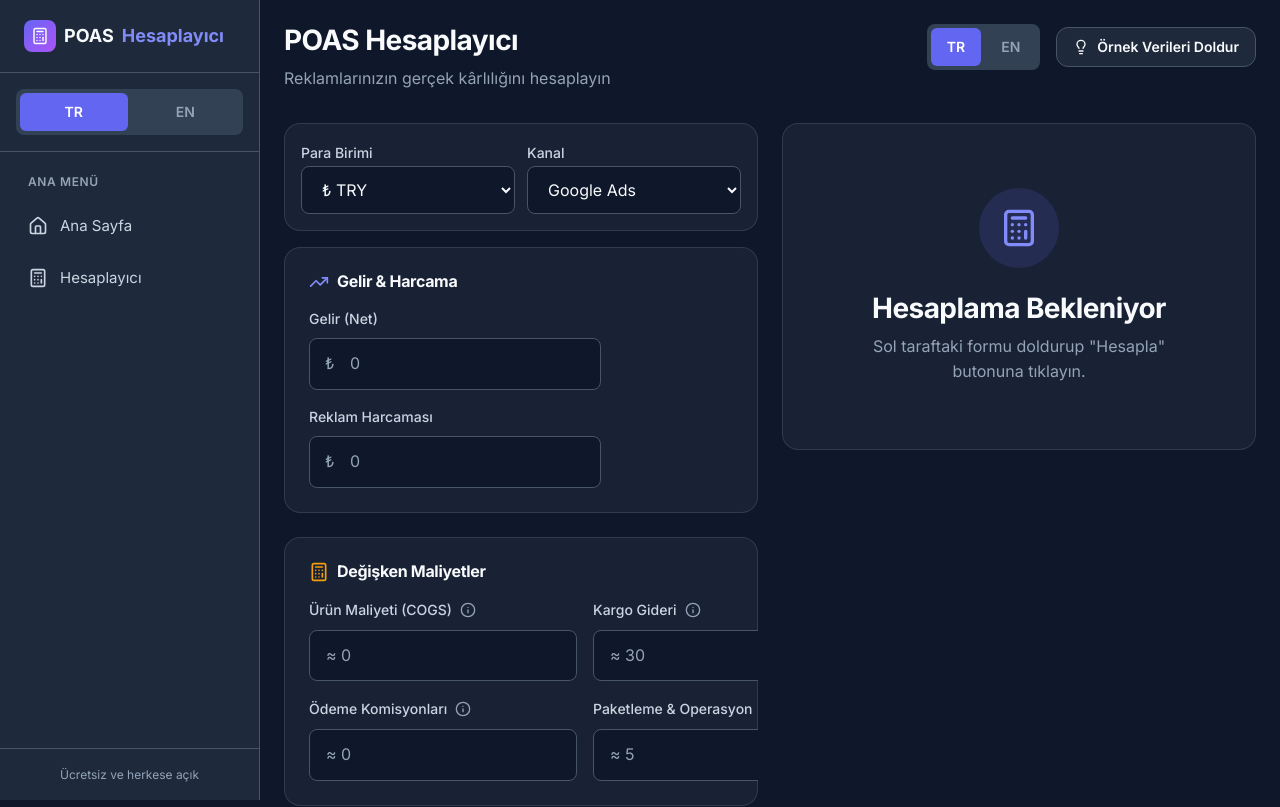
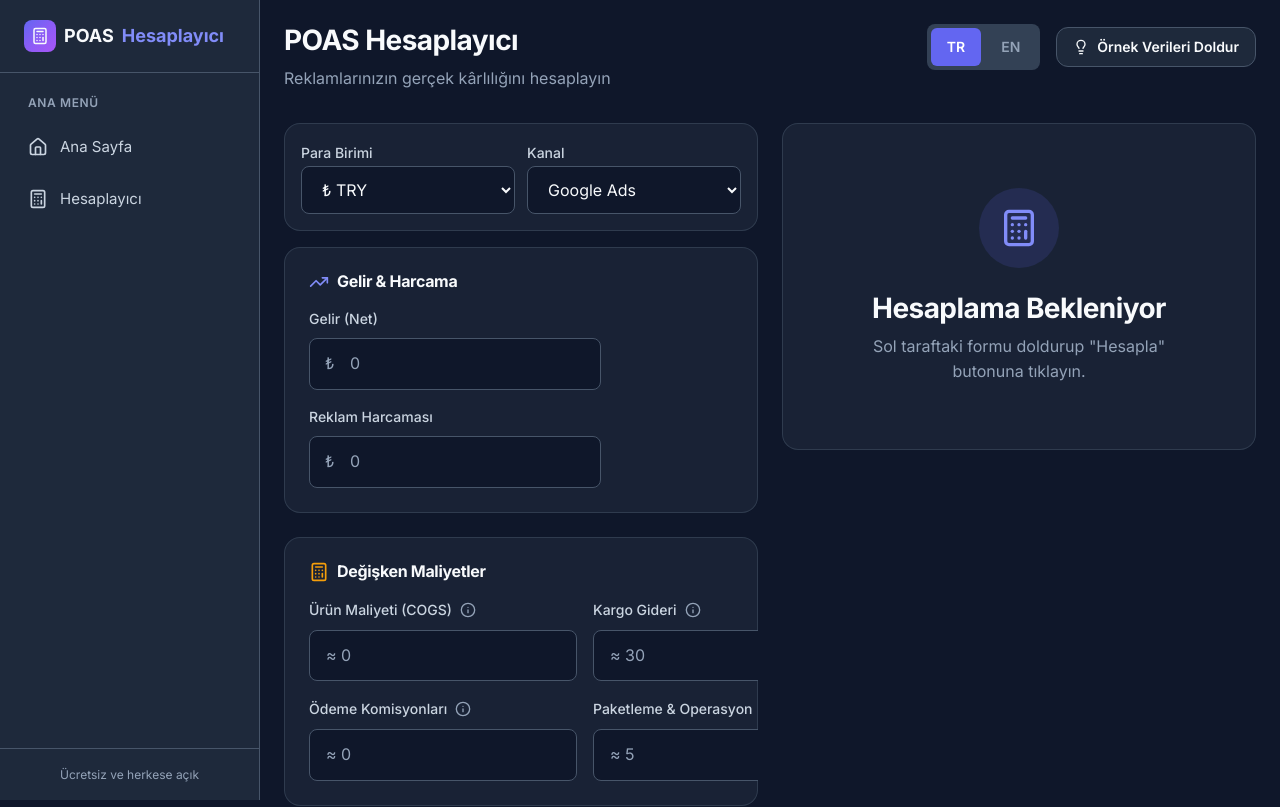
Before and after one commit to ulusalcagdass/poas-hesaplayici, a Next.js app: page /hesaplayici in a window 1280 px wide. Shown: the top 807 px of the page. Built offline with nearby package versions, Linux system fonts and the light colour scheme.

Commit message:
fix: Remove TR/EN toggle from sidebar - only header toggle remains

```diff
--- a/src/components/dashboard/DashboardSidebar.tsx
+++ b/src/components/dashboard/DashboardSidebar.tsx
@@ -58,59 +58,6 @@ export default function DashboardSidebar() {
                     <span>POAS</span>
                     <span style={{ color: 'var(--color-primary-light)' }}>{t('sidebar', 'logo')}</span>
                 </Link>
-            </div>
-
-            {/* Language Selector - Landing Page Style */}
-            <div
-                style={{
-                    padding: '1rem',
-                    borderBottom: '1px solid var(--color-border)',
-                }}
-            >
-                <div
-                    style={{
-                        display: 'flex',
-                        background: 'var(--color-bg-tertiary)',
-                        borderRadius: 'var(--radius-md)',
-                        padding: '0.25rem',
-                        gap: '0.25rem',
-                    }}
-                >
-                    <button
-                        onClick={() => setLanguage('tr')}
-                        style={{
-                            flex: 1,
-                            padding: '0.5rem 1rem',
-                            borderRadius: 'var(--radius-sm)',
-                            border: 'none',
-                            cursor: 'pointer',
-                            fontSize: '0.875rem',
-                            fontWeight: 600,
-                            transition: 'all 0.2s ease',
-                            background: language === 'tr' ? 'var(--color-primary)' : 'transparent',
-                            color: language === 'tr' ? 'white' : 'var(--color-text-muted)',
-                        }}
-                    >
-                        TR
-                    </button>
-                    <button
-                        onClick={() => setLanguage('en')}
-                        style={{
-                            flex: 1,
-                            padding: '0.5rem 1rem',
-                            borderRadius: 'var(--radius-sm)',
-                            border: 'none',
-                            cursor: 'pointer',
-                            fontSize: '0.875rem',
-                            fontWeight: 600,
-                            transition: 'all 0.2s ease',
-                            background: language === 'en' ? 'var(--color-primary)' : 'transparent',
-                            color: language === 'en' ? 'white' : 'var(--color-text-muted)',
-                        }}
-                    >
-                        EN
-                    </button>
-                </div>
             </div>
 
             {/* Navigation */}
```
